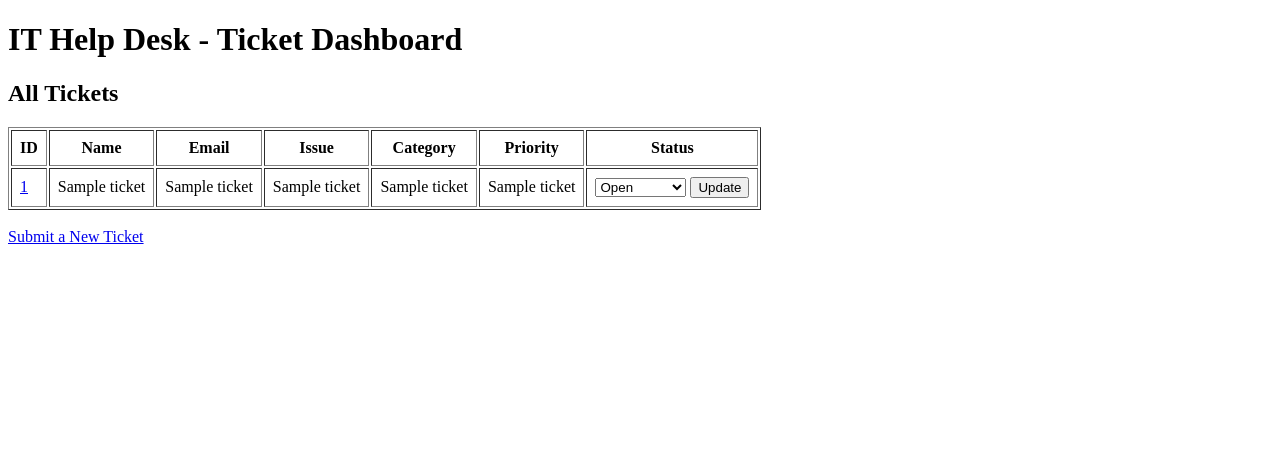
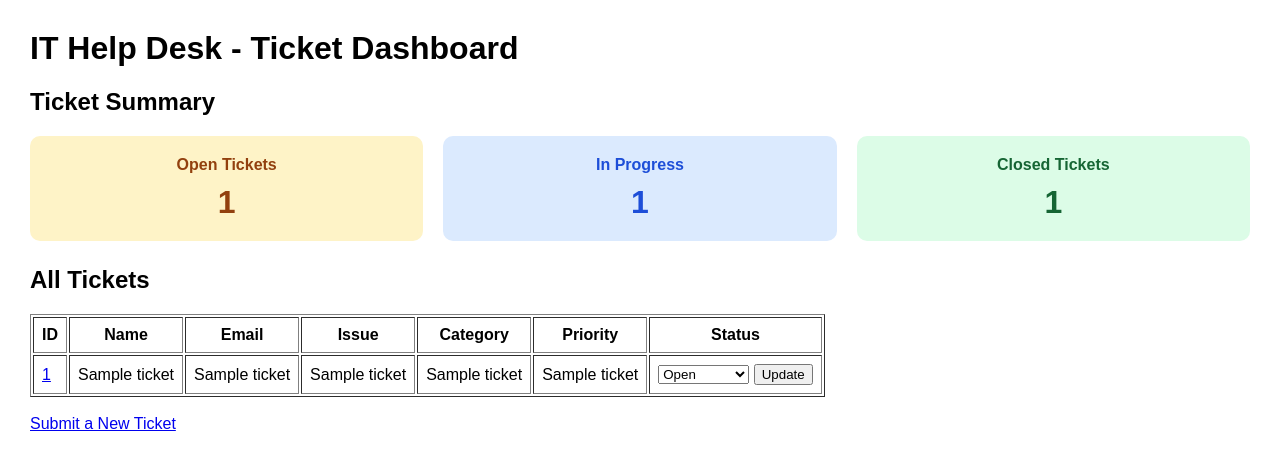
Before and after one commit to eholguin1/it-help-desk-ticket-system, a Flask app: template templates/tickets.html in a window 1280 px wide. Shown: the top 470 px of the page. Run offline with Flask 3, Linux system fonts and the light colour scheme; the template is opened without the code that fills it: most values are stand-ins (such as "Sample title", 1, 10 or a date in 2020).

Commit message:
Style ticket dashboard summary cards

```diff
--- a/templates/tickets.html
+++ b/templates/tickets.html
@@ -7,10 +7,89 @@
     <title>Ticket Dashboard</title>
 </head>
 
+
+    <style>
+        /* Sets the font and spacing for the dashboard */
+        body {
+            font-family: Arial, sans-serif;
+            margin: 30px;
+        }
+
+        /* Places the three summary cards next to each other */
+        .summary-container {
+            display: flex;
+            gap: 20px;
+            margin-bottom: 25px;
+        }
+
+        /* Styles each individual summary card */
+        .summary-card {
+            flex: 1;
+            padding: 20px;
+            border-radius: 10px;
+            text-align: center;
+        }
+
+        /* Gives each card a different background color */
+        .open-card {
+            background-color: #FEF3C7;
+            color: #92400E;
+        }
+
+        .progress-card {
+            background-color: #DBEAFE;
+            color: #1D4ED8;
+        }
+
+        .closed-card {
+            background-color: #DCFCE7;
+            color: #166534;
+        }
+
+        /* Makes the ticket count stand out */
+        .summary-card h3 {
+            font-size: 16px;
+            margin: 0 0 10px;
+        }
+
+        .summary-card p {
+            font-size: 32px;
+            font-weight: bold;
+            margin: 0;
+        }
+    </style>
+
+
 <body>
     <h1>IT Help Desk - Ticket Dashboard</h1>
 
-    <h2>All Tickets</h2>
+
+<h2>Ticket Summary</h2>
+
+<div class="summary-container">
+
+    <!-- Card showing the number of open tickets -->
+    <div class="summary-card open-card">
+        <h3>Open Tickets</h3>
+        <p>{{ open_count }}</p>
+    </div>
+
+    <!-- Card showing the number of tickets in progress -->
+    <div class="summary-card progress-card">
+        <h3>In Progress</h3>
+        <p>{{ in_progress_count }}</p>
+    </div>
+
+    <!-- Card showing the number of closed tickets -->
+    <div class="summary-card closed-card">
+        <h3>Closed Tickets</h3>
+        <p>{{ closed_count }}</p>
+    </div>
+
+</div>
+
+<h2>All Tickets</h2>
+
 
     {% if tickets %}
         <table border="1" cellpadding="8">
```
